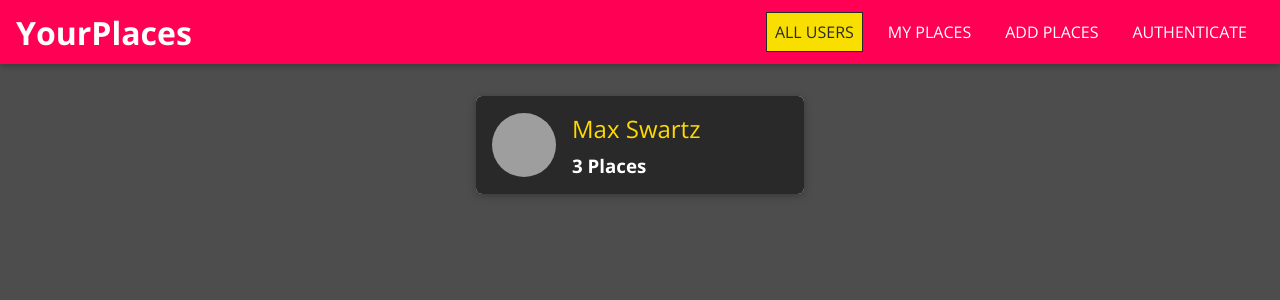
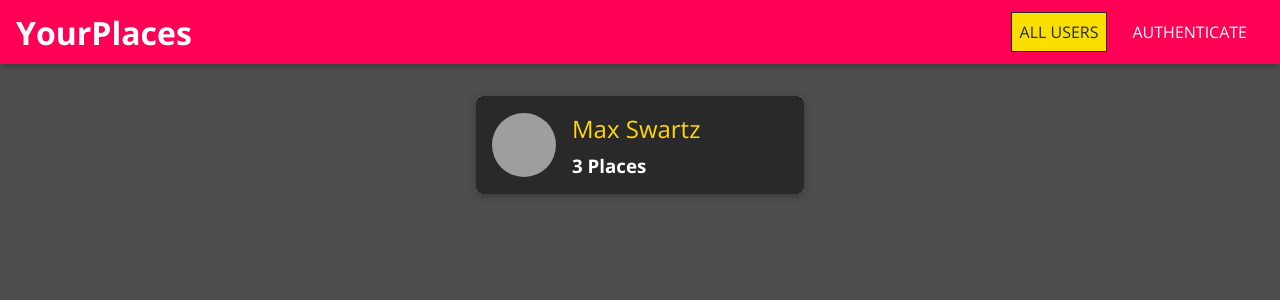
Before and after one commit to Maceina/EasySell, a React (Create React App) app in the folder frontend/: page / in a window 1280 px wide. Shown: the top 300 px of the page. Built offline with nearby package versions, Linux system fonts and the light colour scheme; grey boxes are pictures that could not be loaded.

Commit message:
using context

```diff
--- a/frontend/src/App.js
+++ b/frontend/src/App.js
@@ -1,9 +1,9 @@
-import React from "react";
+import React, { useState, useCallback } from "react";
 import {
   BrowserRouter as Router,
   Route,
   Redirect,
-  Switch
+  Switch,
 } from "react-router-dom";
 
 import Users from "./user/pages/Users";
@@ -12,9 +12,23 @@ import UserPlaces from "./places/pages/UserPlaces";
 import UpdatePlace from "./places/pages/UpdatePlace";
 import Auth from "./user/pages/Auth";
 import MainNavigation from "./shared/components/Navigation/MainNavigation";
+import { AuthContext } from "./shared/context/auth-context";
 
 const App = () => {
+  const [isLogedIn, setIsLogedIn] = useState(false);
+
+  const login = useCallback(() => {
+    setIsLogedIn(true);
+  }, []);
+
+  const logout = useCallback(() => {
+    setIsLogedIn(false);
+  }, []);
+
   return (
+    <AuthContext.Provider
+      value={{ isLoggedIn: isLogedIn, login: login, logout: logout }}
+    >
       <Router>
         <MainNavigation />
         <main>
@@ -38,6 +52,7 @@ const App = () => {
           </Switch>
         </main>
       </Router>
+    </AuthContext.Provider>
   );
 };
 
--- a/frontend/src/shared/components/Navigation/NavLinks.js
+++ b/frontend/src/shared/components/Navigation/NavLinks.js
@@ -1,23 +1,34 @@
-import React from "react";
+import React, { useContext } from "react";
 import { NavLink } from "react-router-dom";
 
+import { AuthContext } from "../../context/auth-context";
 import "./NavLinks.css";
 
-const NavLinks = props => {
+const NavLinks = (props) => {
+  const auth = useContext(AuthContext);
+
   return (
     <ul className="nav-links">
       <li>
-        <NavLink to="/" exact>ALL USERS</NavLink>
+        <NavLink to="/" exact>
+          ALL USERS
+        </NavLink>
       </li>
+      {auth.isLoggedIn && (
         <li>
           <NavLink to="/u1/places">MY PLACES</NavLink>
         </li>
+      )}
+      {auth.isLoggedIn && (
         <li>
           <NavLink to="/places/new">ADD PLACES</NavLink>
         </li>
+      )}
+      {!auth.isLoggedIn && (
         <li>
           <NavLink to="/auth">AUTHENTICATE</NavLink>
         </li>
+      )}
     </ul>
   );
 };
--- /dev/null
+++ b/frontend/src/shared/context/auth-context.js
@@ -0,0 +1,7 @@
+import { createContext } from 'react';
+
+export const AuthContext = createContext({
+    isLoggedIn: false,
+    login: () => {},
+    logout: () => {}
+});
```
Lines whose indentation alone changed are shown as unchanged.
